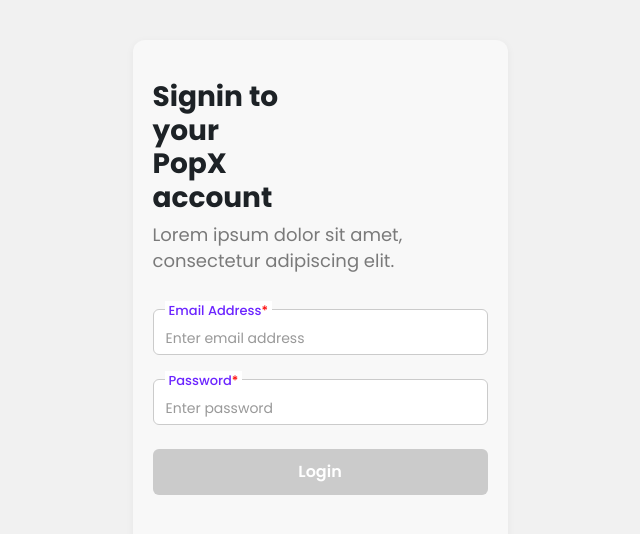
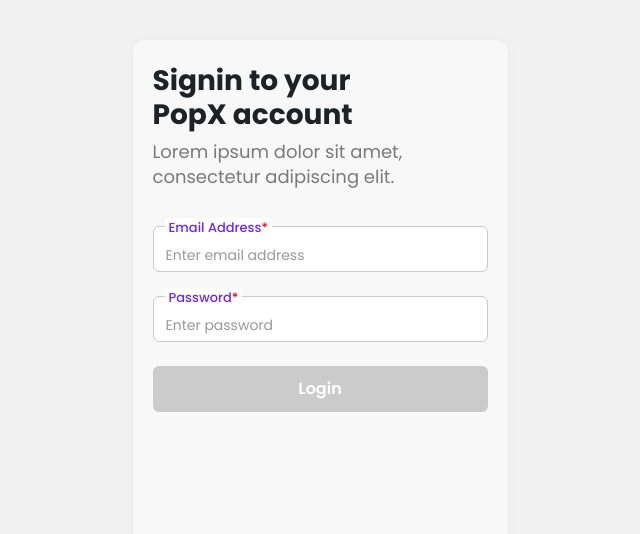
Before and after one commit to revanthkankipati/popx-assignment, a React (Vite) app: page /login in a window 1280 px wide. Shown: the top 534 px of the page, without its empty margins (320-960 px from the left). Built offline with nearby package versions, Linux system fonts and the light colour scheme.

Commit message:
Fix login title width and vertical position

```diff
--- a/src/styles/app.css
+++ b/src/styles/app.css
@@ -67,9 +67,9 @@
   font-size: 28px;
   font-weight: 700;
   color: #1d2226;
-  width: 180px;
+  max-width: 220px;
   line-height: 1.2;
-  margin-top: 40px;
+  margin-top: 24px;
   margin-bottom: 8px;
 }
 
```
